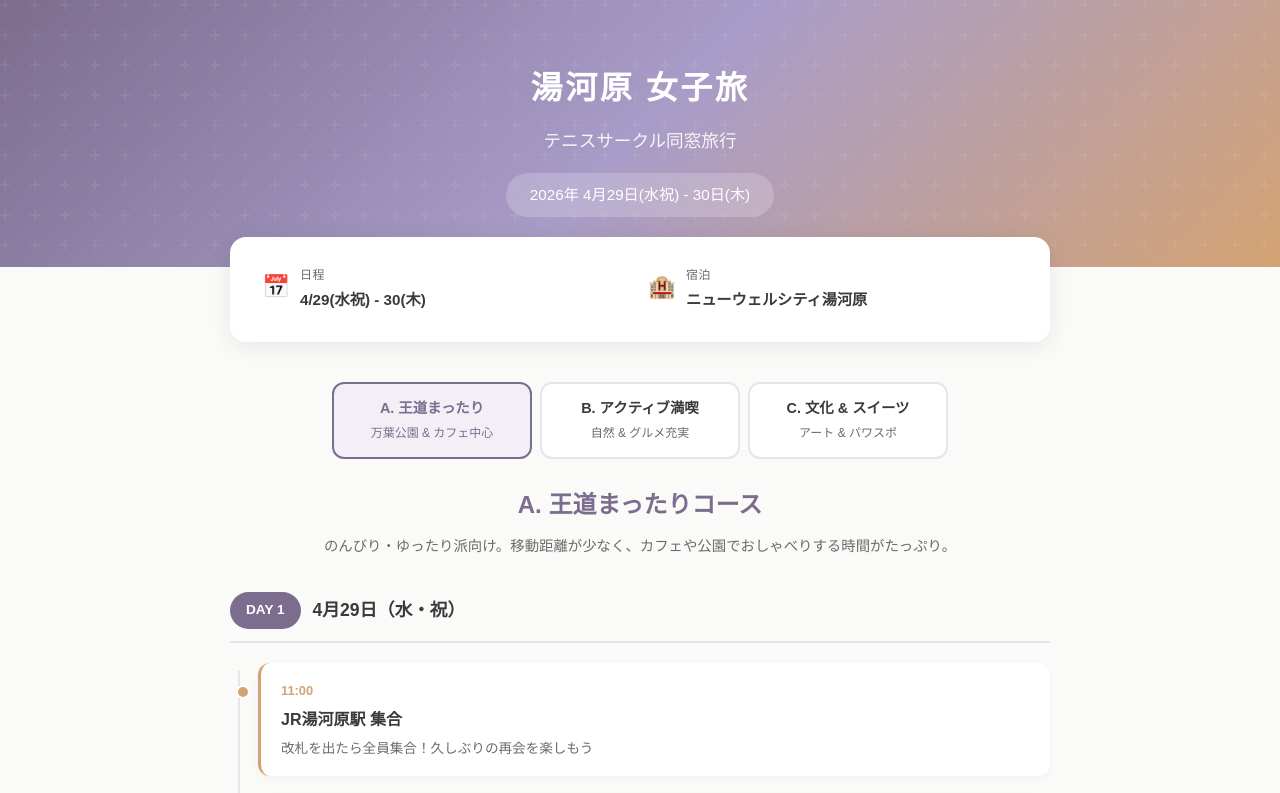
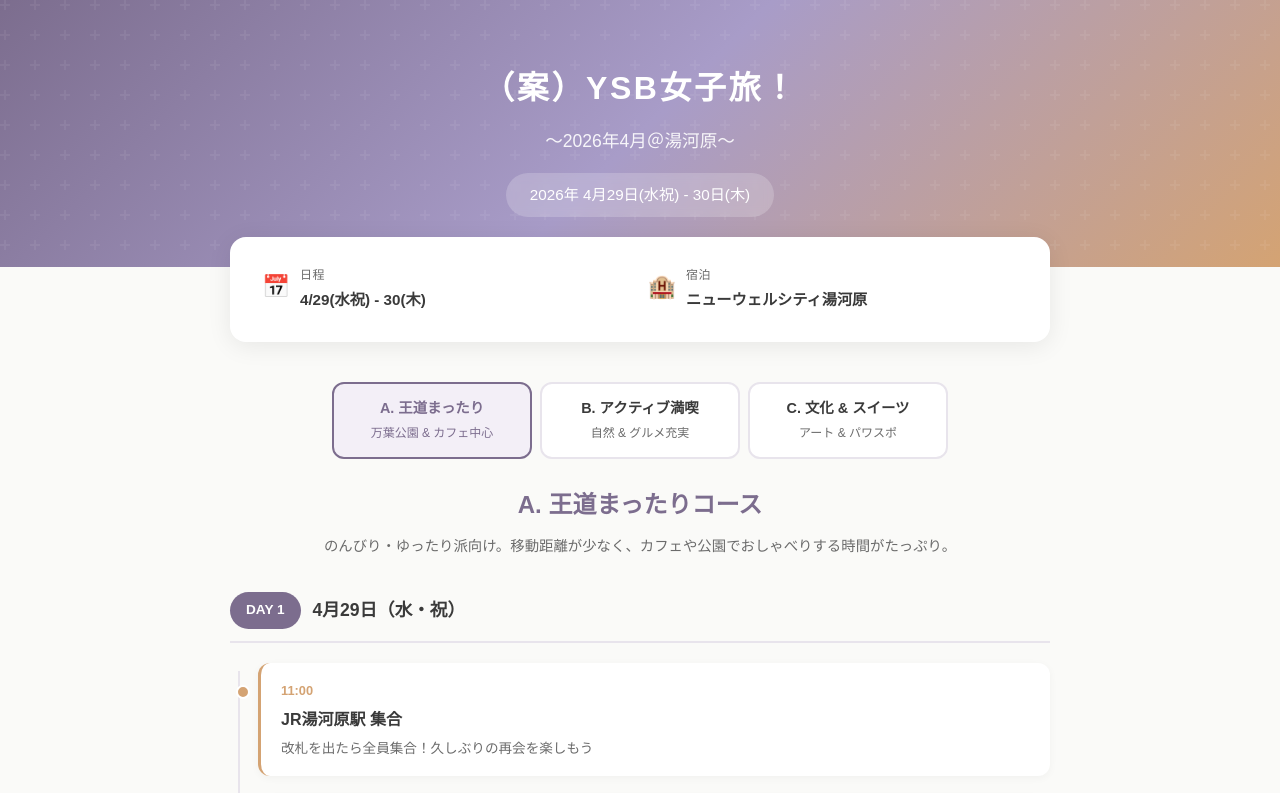
Before and after one commit to m-mirei/yugawara-trip-2026, a plain HTML site: page index.html in a window 1280 px wide. Shown: the top 793 px of the page. Drawn offline with Linux system fonts and the light colour scheme.

Commit message:
fix: タイトル・サブタイトルを修正

```diff
--- a/index.html
+++ b/index.html
@@ -509,8 +509,8 @@
     <!-- ヒーロー -->
     <header class="hero">
       <div class="hero-content">
-        <h1>湯河原 女子旅</h1>
-        <p class="subtitle">テニスサークル同窓旅行</p>
+        <h1>（案）YSB女子旅！</h1>
+        <p class="subtitle">～2026年4月＠湯河原～</p>
         <span class="date-badge">2026年 4月29日(水祝) - 30日(木)</span>
       </div>
     </header>
```
